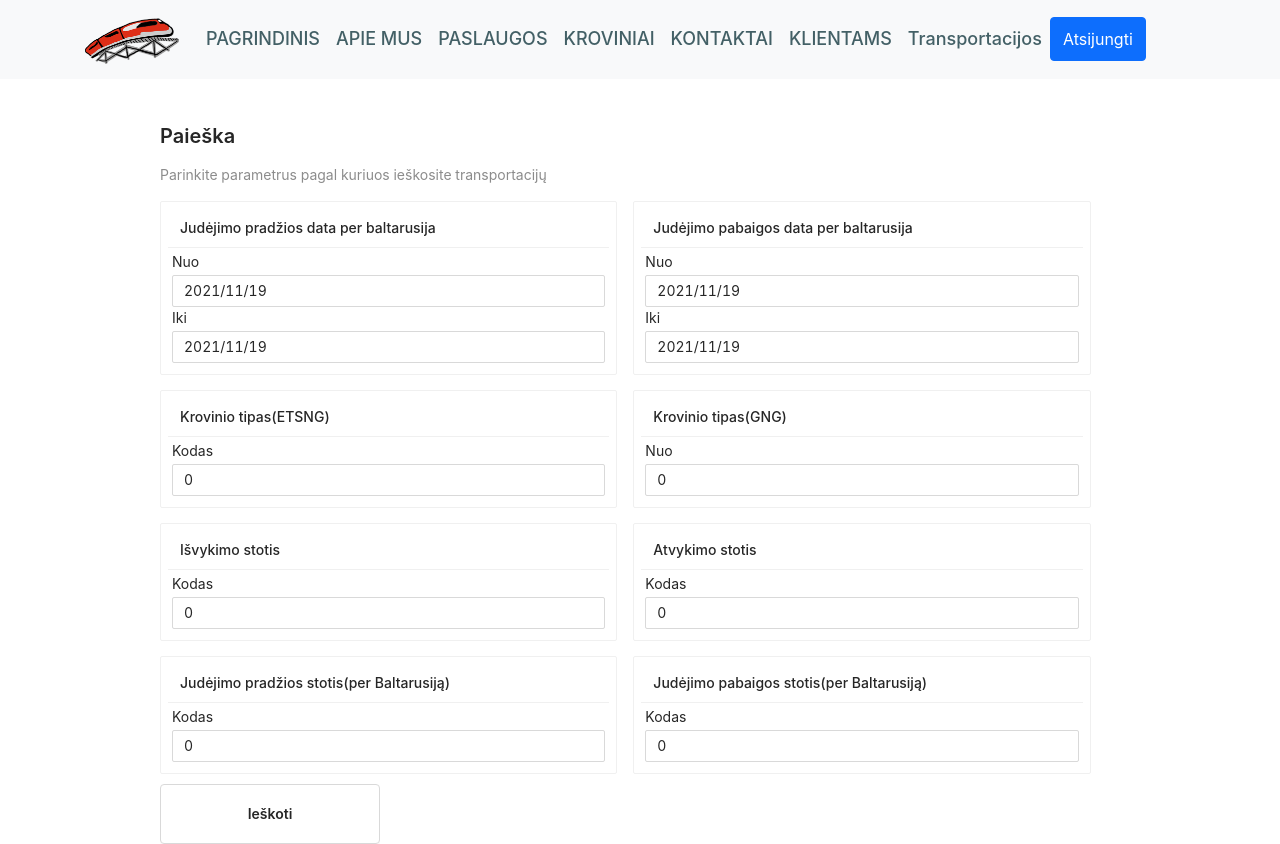
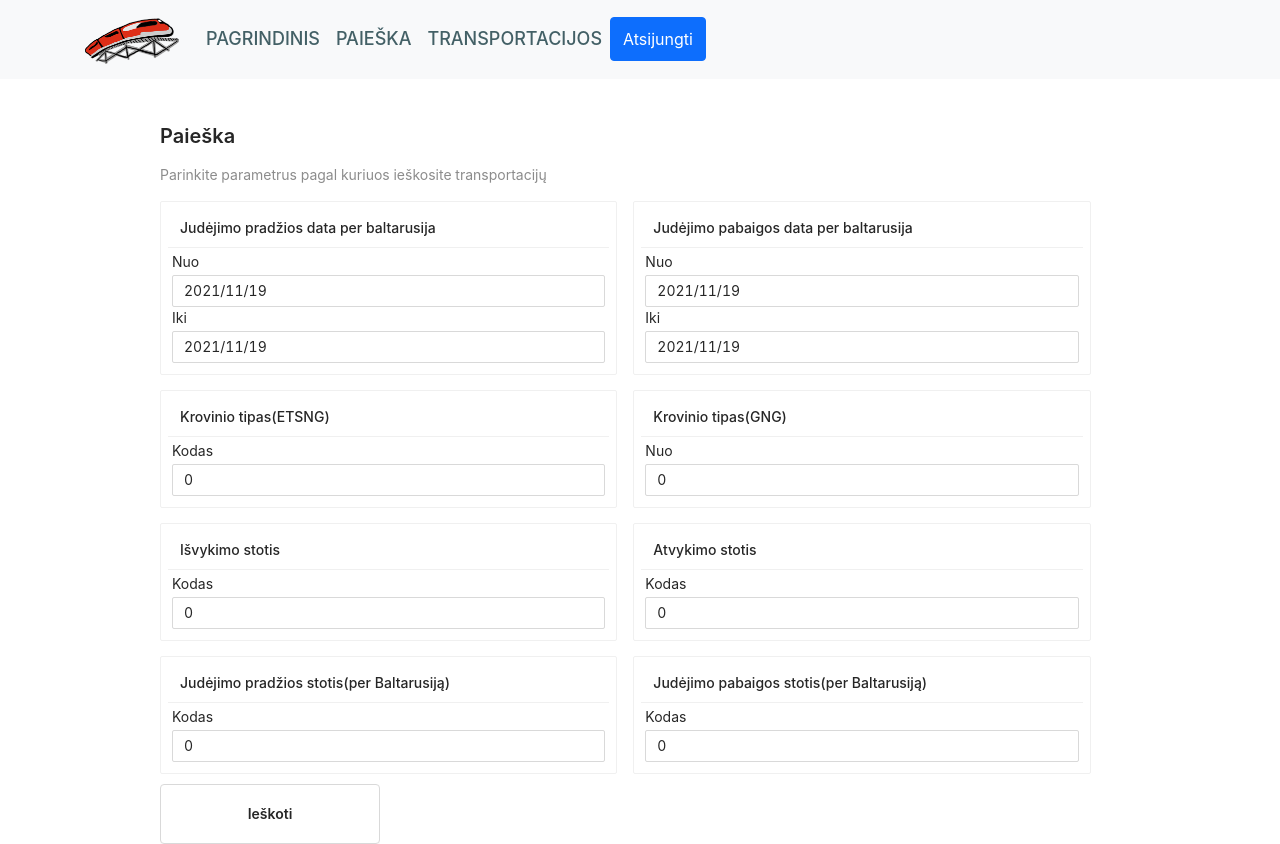
Before and after one commit to songulija/RivitaFrontEnd, a React (Create React App) app: page /search in a window 1280 px wide. Built offline with nearby package versions, Linux system fonts and the light colour scheme; sample sign-in values are in the browser's storage.

Commit message:
Changed header styling for different users

```diff
--- a/src/Component/Header.js
+++ b/src/Component/Header.js
@@ -15,7 +15,7 @@ class Header extends React.Component {
 
     logoutHandler = () => {
         this.props.logout();
-        this.props.history.push('/login')
+        this.props.history.push('/')
     }
 
     componentDidMount() {
@@ -36,21 +36,24 @@ class Header extends React.Component {
                         <Navbar.Collapse id="basic-navbar-nav">
                             <Nav className="me-auto">
                                 <Nav.Link href="/" style={{ fontWeight: '500', fontSize: '18px', color: '#436066' }}>PAGRINDINIS</Nav.Link>
-                                <Nav.Link href="/" style={{ fontWeight: '500', fontSize: '18px', color: '#436066' }}>APIE MUS</Nav.Link>
-                                <Nav.Link href="/" style={{ fontWeight: '500', fontSize: '18px', color: '#436066' }}>PASLAUGOS</Nav.Link>
-                                <Nav.Link href="/" style={{ fontWeight: '500', fontSize: '18px', color: '#436066' }}>KROVINIAI</Nav.Link>
-                                <Nav.Link href="/" style={{ fontWeight: '500', fontSize: '18px', color: '#436066' }}>KONTAKTAI</Nav.Link>
-                                <Nav.Link href="/login" style={{ fontWeight: '500', fontSize: '18px', color: '#436066' }}>KLIENTAMS</Nav.Link>
+                                {this.props.usersReducer.currentUser === null ?
+                                    <>
+                                        <Nav.Link href="/" style={{ fontWeight: '500', fontSize: '18px', color: '#436066' }}>APIE MUS</Nav.Link>
+                                        <Nav.Link href="/" style={{ fontWeight: '500', fontSize: '18px', color: '#436066' }}>PASLAUGOS</Nav.Link>
+                                        <Nav.Link href="/" style={{ fontWeight: '500', fontSize: '18px', color: '#436066' }}>KROVINIAI</Nav.Link>
+                                        <Nav.Link href="/" style={{ fontWeight: '500', fontSize: '18px', color: '#436066' }}>KONTAKTAI</Nav.Link>
+                                        <Nav.Link href="/login" style={{ fontWeight: '500', fontSize: '18px', color: '#436066' }}>KLIENTAMS</Nav.Link></>
+                                    : null}
                                 {this.props.usersReducer.currentUser ?
                                     <>
-                                        <Nav.Link href="/transportations" style={{ fontWeight: '500', fontSize: '18px', color: '#436066' }}>Transportacijos</Nav.Link>
+                                        <Nav.Link href="/serch" style={{ fontWeight: '500', fontSize: '18px', color: '#436066' }}>PAIEŠKA</Nav.Link>
+                                        <Nav.Link href="/transportations" style={{ fontWeight: '500', fontSize: '18px', color: '#436066' }}>TRANSPORTACIJOS</Nav.Link>
                                         {this.props.userInfoReducer.role === 'Administrator' ?
                                             <NavDropdown title="Admin" id="basic-nav-dropdown">
                                                 <NavDropdown.Item href="/companies">Kompanijos</NavDropdown.Item>
                                                 <NavDropdown.Item href="/transportations/admin">Transportacijos</NavDropdown.Item>
                                                 <NavDropdown.Item href="/wagons">Vagonai</NavDropdown.Item>
                                                 <NavDropdown.Item href="/register">Naudotoju registracija</NavDropdown.Item>
-                                                <NavDropdown.Item href="/serch">Paieška</NavDropdown.Item>
                                             </NavDropdown> : null}
                                         <Button onClick={this.logoutHandler}>Atsijungti</Button>
                                     </> : null}
--- a/src/Screens/HomeScreen.js
+++ b/src/Screens/HomeScreen.js
@@ -353,9 +353,9 @@ const HomeScreen = () => {
                     </div>
                 </div>
             </section>
-            <section className='container-fluid text-center' style={{ width: '100%', height: '410px', paddingLeft: '0', paddingRight: '0', backgroundImage: `url("http://www.rivita.lt/wp-content/uploads/2019/02/cta.png?id=843")`, backgroundSize: 'cover', overflow: 'hidden' }}>
+            <section className='container-fluid text-center' style={{ width: '100%', paddingLeft: '0', paddingRight: '0', backgroundImage: `url("http://www.rivita.lt/wp-content/uploads/2019/02/cta.png?id=843")`, backgroundSize: 'cover', overflow: 'hidden' }}>
                 {/* <Image src='' style={{ ...contactImageStyle }}> */}
-                <div className='row' style={{ height: '100%', position: 'relative' }}>
+                <div className='row' style={{ height: '410px', position: 'relative' }}>
                     <div className='container' style={{
                         position: 'absolute', left: '50%', top: '50%',
                         transform: 'translate(-50%, -50%)'
@@ -413,7 +413,7 @@ const HomeScreen = () => {
                     </div>
                 </div>
             </section>
-            <section className='container-fluid' style={{ width: '80%', paddingTop: '30px' }}>
+            <section className='container-fluid' style={{ width: '80%', paddingTop: '20px' }}>
                 <div className='row pb-5 pt-5'>
                     <h2 style={{ ...sectionTitleStyle }}>Kontaktinė informacija</h2>
                 </div>
```
